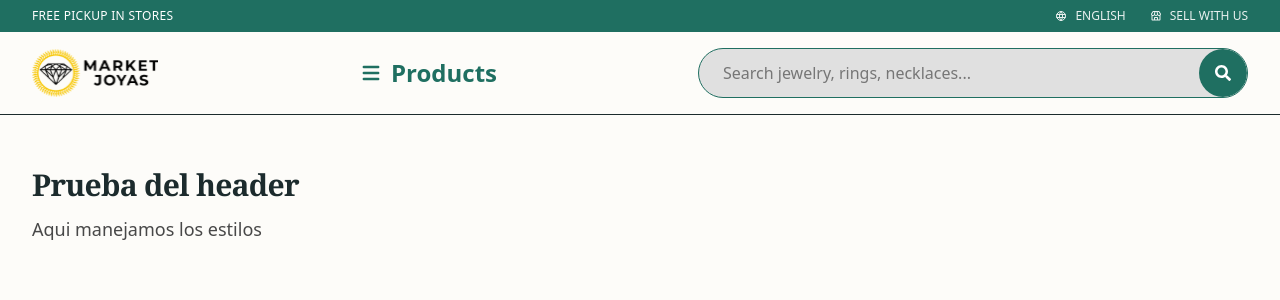
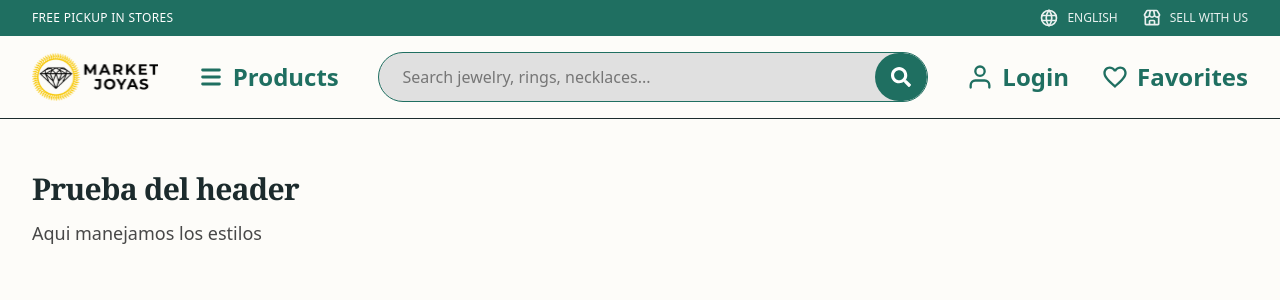
Before and after one commit to Ameteratzu/proyect-marketjoyas, a React (Vite) app: page / in a window 1280 px wide. Shown: the top 300 px of the page. Built offline with nearby package versions, Linux system fonts and the light colour scheme.

Commit message:
ADD: se termino con los apartados de login y favorite

```diff
--- a/src/features/header/Header.tsx
+++ b/src/features/header/Header.tsx
@@ -2,7 +2,8 @@ import Container from "@/components/Container";
 import TopBar from "@/features/header/components/TopBar";
 import Logo from "@/features/header/components/logo";
 import CategoryTrigger from "@/features/header/components/CategoryTrigger";
-import SearchBar from "./components/SearchBar";
+import SearchBar from "@/features/header/components/SearchBar";
+import Actions from "@/features/header/components/Action";
 
 export default function Header() {
   return (
@@ -13,6 +14,7 @@ export default function Header() {
           <Logo />
           <CategoryTrigger />
           <SearchBar />
+          <Actions />
         </Container>
       </div>
       <div className="h-1 grad-gold" />
--- a/src/features/header/components/Action.tsx
+++ b/src/features/header/components/Action.tsx
@@ -0,0 +1,24 @@
+import { FiUser } from "react-icons/fi";
+import { MdFavoriteBorder } from "react-icons/md";
+import VisuallyHidden from "@/components/VisuallyHidden";
+import { useTranslation } from "react-i18next";
+
+export default function Actions() {
+  const { t } = useTranslation("header");
+  const base = "inline-flex items-center gap-2 text-primary hover:text-primary/75 hover:opacity-90 cursor-pointer transition-all duration-300";
+
+  return (
+    <div className="flex items-center gap-8">
+      <a href="/cuenta" className={base}>
+        <FiUser className="iconPrincipal" />
+        <span className="text-xl font-semibold text-[24px]">{t("login")}</span>
+        <VisuallyHidden>{t("login")}</VisuallyHidden>
+      </a>
+      <a href="/favoritos" className={base}>
+        <MdFavoriteBorder className="iconPrincipal" />
+        <span className="text-xl font-semibold text-[24px]">{t("favorites")}</span>
+        <VisuallyHidden>{t("favorites")}</VisuallyHidden>
+      </a>
+    </div>
+  );
+}
--- a/src/index.css
+++ b/src/index.css
@@ -46,6 +46,15 @@
   @apply btn bg-transparent border border-[#c5c5c5] rounded-none hover:bg-secondary text-[#6e6e6e] hover:text-white;
 }
 
+/* ? Iconos */
+@utility iconPrincipal {
+  @apply w-7 h-auto;
+}
+
+@utility iconSecundario {
+  @apply w-5 h-auto;
+}
+
 /* ? Contenedores */
 @utility container-p {
   @apply mx-auto w-full max-w-7xl px-4 sm:px-6 lg:px-8;
```
